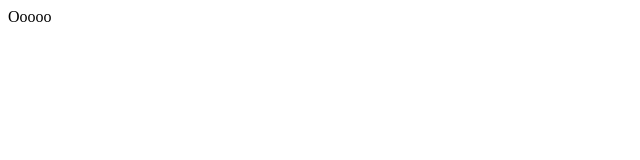
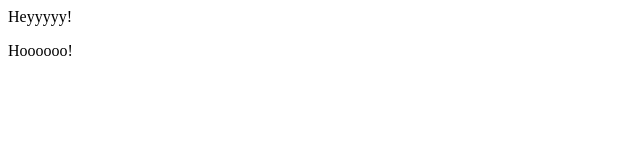
Before and after one commit to wdkaye/GitHubTraining-Basic, a plain HTML site: page index.html in a window 1280 px wide. Shown: the full height of the page, 0-640 px from the left. Drawn offline with Linux system fonts and the light colour scheme.

Commit message:
Changed content of body

```diff
--- a/index.html
+++ b/index.html
@@ -1,6 +1,7 @@
 <html>
 <head><title>Ayyyy</title></head>
 <body>
-Ooooo
+<p>Heyyyyy!</p>
+<p>Hoooooo!</p>
 </body
 </html>
```
